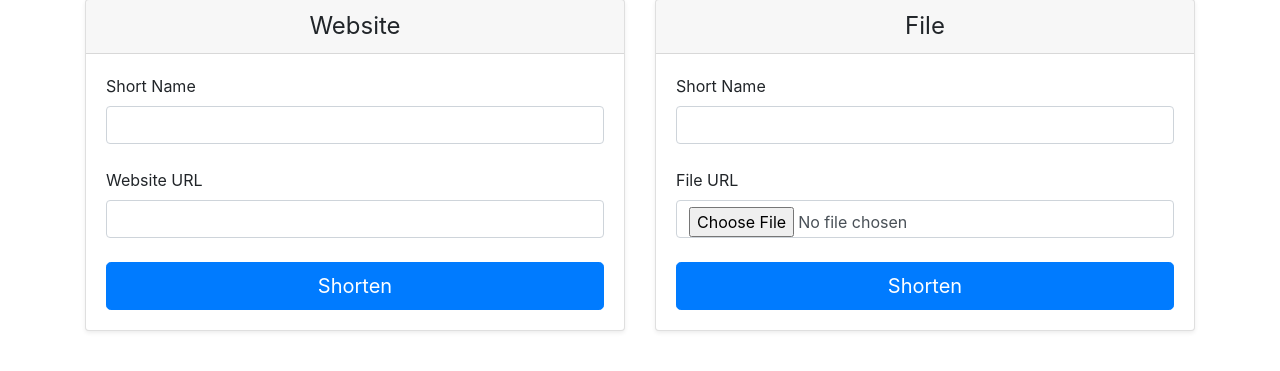
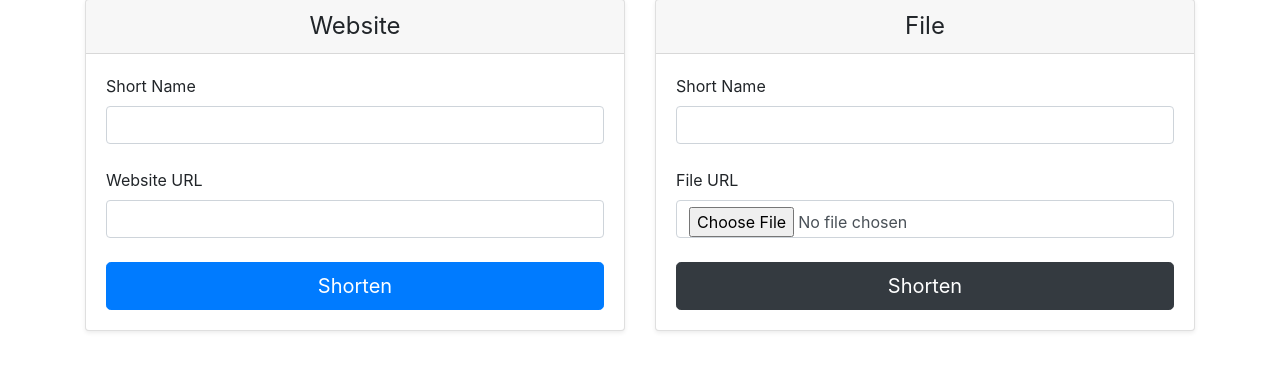
Before and after one commit to Anjaniy2000/ShortenerFox, a Flask app: page / in a window 1280 px wide. Shown: the part 88-459 px from the top of the page. Run offline with Flask 2, Linux system fonts and the light colour scheme; some libraries are stand-ins or nearby versions.

Commit message:
initial commit

```diff
--- a/templates/home.html
+++ b/templates/home.html
@@ -35,7 +35,7 @@
           <label for="your_file">File URL</label>
           <input type="file" class="form-control" name="your_file" id="your_file" required>
           <br>
-          <button class="btn btn-primary btn-lg btn-block" type="submit">Shorten</button>
+          <button class="btn btn-dark btn-lg btn-block" type="submit">Shorten</button>
         </form>
       </div>
     </div>
```
